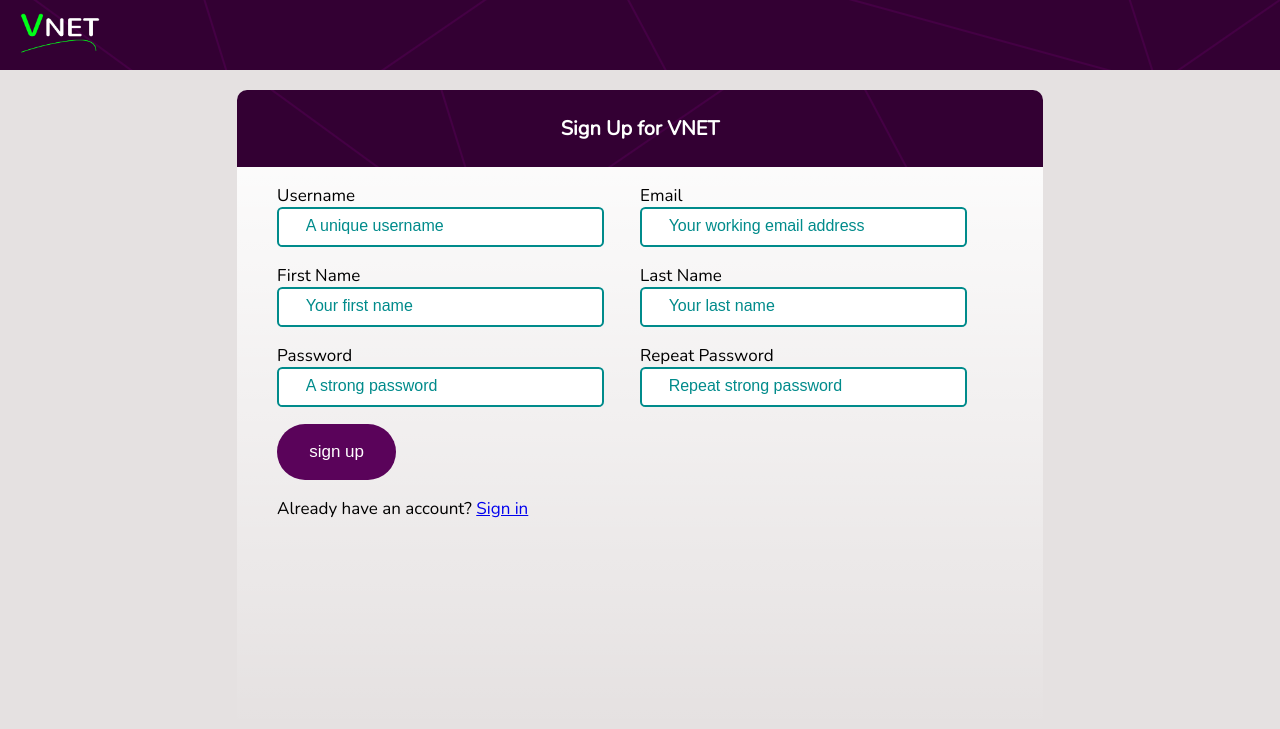
After one commit to wild-times/vnet-backend, a Django app: page /account/sign-up/ in a window 1280 px wide. The commit adds this page. Shown: the top 729 px of the page. Run offline with Django 4.2, Linux system fonts and the light colour scheme; parts of the project's set-up code (start-up, migrations or seed data) failed here and were passed over.

Commit message:
adds sign up page

```diff
--- a/vnet/core/static/core/css/sign_up.css
+++ b/vnet/core/static/core/css/sign_up.css
@@ -47,3 +47,12 @@
 #submit > input.wild-buttons {
     font-size: 1em;
 }
+
+.dab {
+    background: #040634;
+    color: azure;
+    margin-left: auto;
+    padding: 1px;
+    border-radius: 0.2em;
+    display: inline-block;
+}
--- /dev/null
+++ b/vnet/core/templates/core/sign_up.html
@@ -0,0 +1,91 @@
+{% extends 'base.html' %}
+
+{% load static %}
+
+{% block title %}Sign Up{% endblock title %}
+
+{% block style %}
+    <link rel="stylesheet" href="{% static 'core/css/sign_up.css' %}">
+{% endblock style %}
+
+{% block content %}
+    <div class="sign-outer-box">
+        <div class="inner-box">
+            <div class="sign-in-top pouch">
+                <h1>Sign Up for VNET</h1>
+            </div>
+
+            <form id="sign-form" method="post" autocomplete="off">
+                {% csrf_token %}
+                <div class="share-space">
+                    <div>
+                        <label for="username-input">Username</label>
+                        {% for error in form.username.errors %}
+                            <small class="dab">{{ error }}</small>
+                        {% endfor %}
+                        <input type="text" id="username-input" name="username" placeholder="A unique username" required
+                               value="{% if form.username.value %}{{ form.username.value }}{% endif %}"
+                        />
+                    </div>
+
+                    <div>
+                        <label for="email-input">Email</label>
+                        {% for error in form.email.errors %}
+                            <small class="dab">{{ error }}</small>
+                        {% endfor %}
+                        <input type="email" name="email" id="email-input" placeholder="Your working email address" required
+                               value="{% if form.email.value %}{{ form.email.value }}{% endif %}"
+                        />
+                    </div>
+                </div>
+
+                <div class="share-space">
+                    <div>
+                        <label for="first-name-input">First Name</label>
+                        {% for error in form.first_name.errors %}
+                            <small class="dab">{{ error }}</small>
+                        {% endfor %}
+                        <input type="text" id="first-name-input" name="first_name" placeholder="Your first name" required
+                            value="{% if form.first_name.value %}{{ form.first_name.value }}{% endif %}"
+                        />
+                    </div>
+
+                    <div>
+                        <label for="last-name-input">Last Name</label>
+                        {% for error in form.last_name.errors %}
+                            <small class="dab">{{ error }}</small>
+                        {% endfor %}
+                        <input type="text" id="last-name-input" name="last_name" placeholder="Your last name" required
+                            value="{% if form.last_name.value %}{{ form.last_name.value }}{% endif %}"
+                        />
+                    </div>
+                </div>
+
+                <div class="share-space">
+                    <div>
+                        <label for="password-input">Password</label>
+                        {% for error in form.password.errors %}
+                            <small class="dab">{{ error }}</small>
+                        {% endfor %}
+                        <input type="password" name="password" id="password-input" placeholder="A strong password" required />
+                    </div>
+
+                    <div>
+                        <label for="password-input-2">Repeat Password</label>
+                        {% for error in form.password_2.errors %}
+                            <small class="dab">{{ error }}</small>
+                        {% endfor %}
+                        <input type="password" name="password_2" id="password-input-2" placeholder="Repeat strong password" required>
+                    </div>
+                </div>
+
+                <div id="submit">
+                    <input type="submit" value="sign up" class="wild-buttons">
+                </div>
+
+                <p>Already have an account? <a href="#">Sign in</a></p>
+            </form>
+
+        </div>
+    </div>
+{% endblock content %}
--- a/vnet/core/urls.py
+++ b/vnet/core/urls.py
@@ -1,7 +1,7 @@
 from django.urls import path
 from django.contrib.auth import views as auth_views
 
-from .views import CoreIndex, user_details, no_login_message, login, CoreLogin
+from .views import CoreIndex, user_details, no_login_message, login, CoreLogin, CoreSignUp
 
 app_name = 'core'
 
@@ -24,4 +24,7 @@ urlpatterns = [
 
     # account/sign-out/
     path('sign-out/', auth_views.LogoutView.as_view(), name='sign-out'),
+
+    # account/sign-up/
+    path('sign-up/', CoreSignUp.as_view(), name='sign-up'),
 ]
--- a/vnet/core/views.py
+++ b/vnet/core/views.py
@@ -1,6 +1,6 @@
-from django.views.generic import TemplateView
+from django.views.generic import TemplateView, FormView
 from django.contrib.auth.decorators import login_required
-from django.contrib.auth import authenticate
+from django.contrib.auth import authenticate, login as auth_login
 from django.http import JsonResponse
 from django.urls import reverse_lazy, reverse
 from django.shortcuts import redirect
@@ -8,8 +8,10 @@ from rest_framework.views import status
 from rest_framework.decorators import api_view, permission_classes
 from django.contrib.auth import views as auth_views
 from django.contrib.auth.mixins import UserPassesTestMixin, LoginRequiredMixin
+from django.conf import settings
 
 from .serializers import CoreUserSerializer
+from .forms import CoreUserCreationForm
 
 
 class CoreIndex(LoginRequiredMixin, TemplateView):
@@ -84,3 +86,22 @@ class CoreUselessUserTest(UserPassesTestMixin):
 
 class CoreLogin(CoreUselessUserTest, auth_views.LoginView):
     template_name = 'core/sign_in.html'
+
+
+class CoreSignUp(CoreUselessUserTest, FormView):
+    template_name = 'core/sign_up.html'
+    form_class = CoreUserCreationForm
+    success_url = settings.LOGIN_REDIRECT_URL
+
+    def form_valid(self, form):
+        user = form.save()
+        authenticated_user = authenticate(
+            self.request,
+            username=user.username,
+            password=form.cleaned_data.get('password')
+        )
+
+        if authenticated_user is not None:
+            auth_login(self.request, authenticated_user)
+
+        return super().form_valid(form)
```
